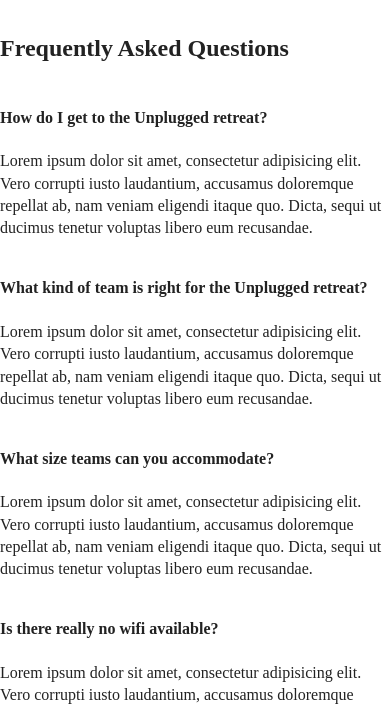
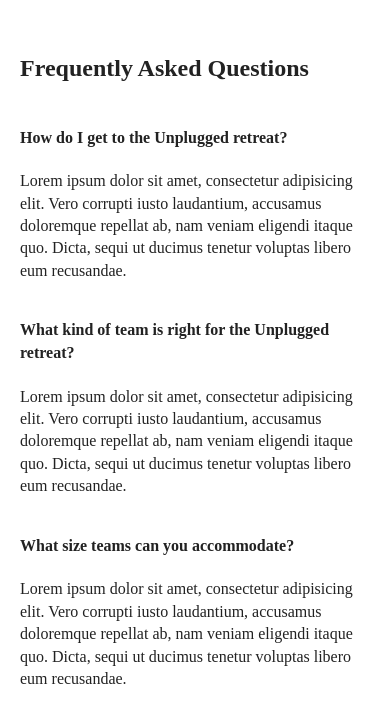
Before and after one commit to ahmedebid/unplugged, a website: page faq/index.html in a window 390 px wide. Shown: the part 96-805 px from the top of the page. Drawn offline with Linux system fonts and the light colour scheme.

Commit message:
Add padding to the FAQ page's mobile view

```diff
--- a/css/main.css
+++ b/css/main.css
@@ -225,6 +225,10 @@ aside {
 
 /* ---------------------- Mobile Styles - FAQ Page  ---------------------- */
 
+main.faq-page {
+  padding: 20px;
+}
+
 .faq-content {
   display: flex;
   justify-content: center;
--- a/faq/index.html
+++ b/faq/index.html
@@ -37,7 +37,7 @@
     <!--header content wrapper ends-->
   </header>
 
-  <main>
+  <main class="faq-page">
 
     <section class="faq">
       <div class="content-wrapper">
```
